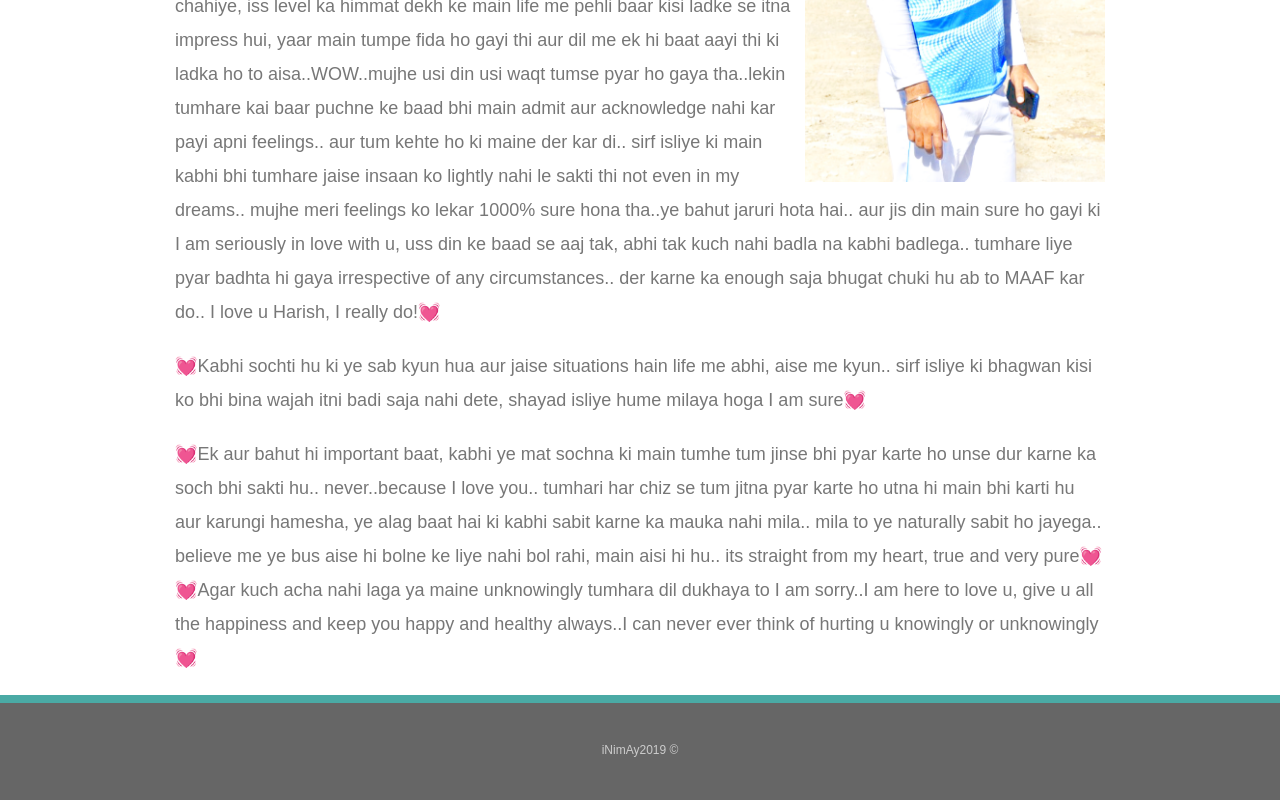
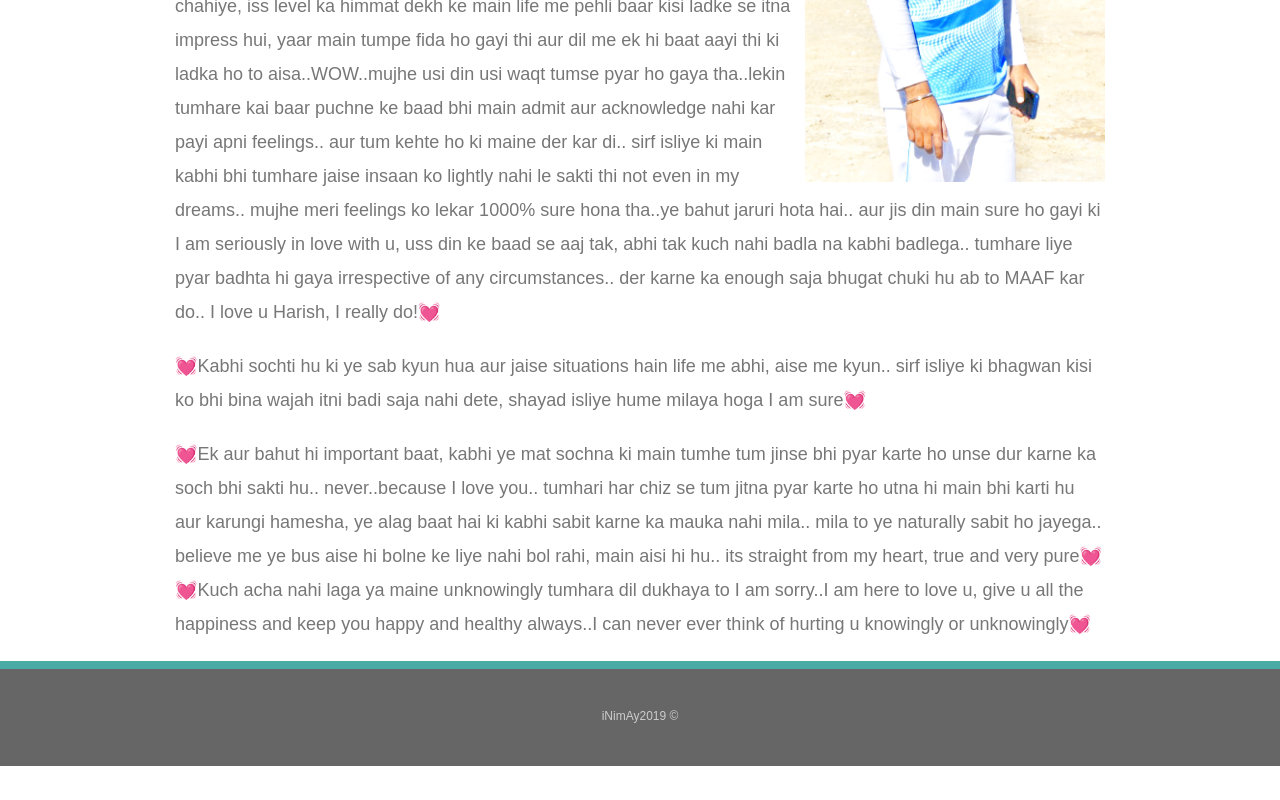
Before and after one commit to ykmba9/yy14, a plain HTML site: page page2.html in a window 1280 px wide. Shown: the part 1480-2280 px from the top of the page. After the commit the page ends 2246 px from the top, so only its background shows below. Drawn offline with nearby package versions, Linux system fonts and the light colour scheme.

Commit message:
commit changes

```diff
--- a/page2.html
+++ b/page2.html
@@ -53,7 +53,7 @@
             <p> 💓Kabhi sochti hu ki ye sab kyun hua aur jaise situations hain life me abhi, aise me kyun.. sirf isliye ki bhagwan kisi ko bhi bina wajah itni badi saja nahi dete, shayad isliye hume milaya hoga I am sure💓</p>
             💓Ek aur bahut hi important baat, kabhi ye mat sochna ki main tumhe tum jinse bhi pyar karte ho unse dur karne ka soch bhi sakti hu.. never..because I love you.. tumhari har chiz se tum jitna pyar karte ho utna hi main bhi karti hu aur karungi hamesha, ye alag baat hai ki kabhi sabit karne ka mauka nahi mila.. mila to ye naturally sabit ho jayega.. believe me ye bus aise hi bolne ke liye nahi bol rahi, main aisi hi hu.. its straight from my heart, true and very pure💓
 
-            <p>💓Agar kuch acha nahi laga ya maine unknowingly tumhara dil dukhaya to I am sorry..I am here to love u, give u all the happiness and keep you happy and healthy always..I can never ever think of hurting u knowingly or unknowingly💓</p>
+            <p>💓Kuch acha nahi laga ya maine unknowingly tumhara dil dukhaya to I am sorry..I am here to love u, give u all the happiness and keep you happy and healthy always..I can never ever think of hurting u knowingly or unknowingly💓</p>
 
             <div class="push"></div>
         </div>
```
